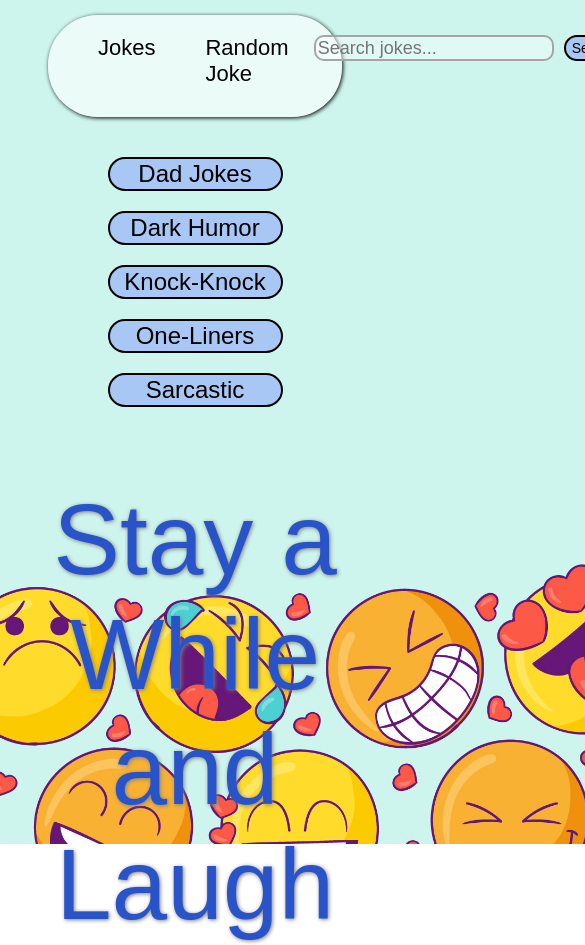
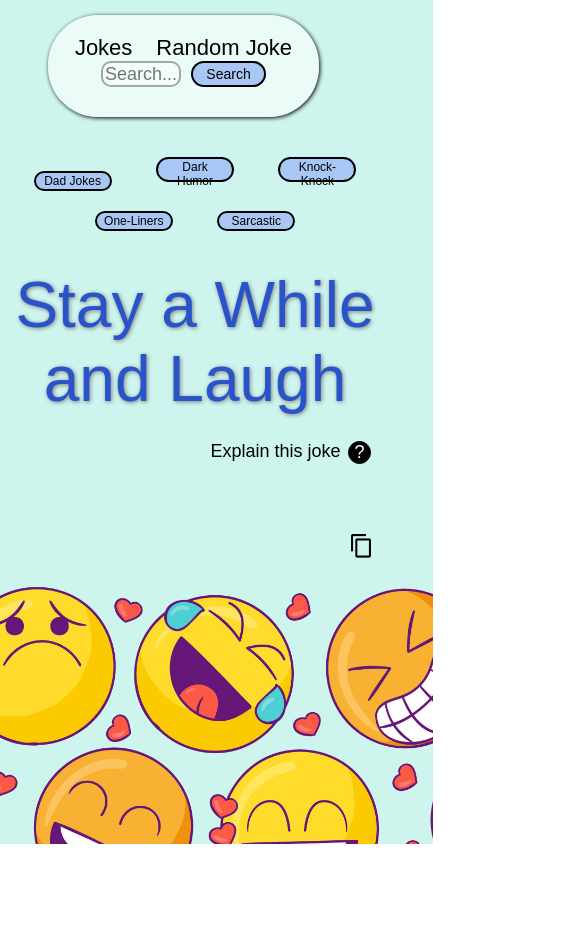
Before and after one commit to LawrenceRadburn/Random-Joke-Generator, a plain HTML site: page index.html in a window 390 px wide. Shown: the top 945 px of the page, 585 px wide, since content can reach past the window. Drawn offline with Linux system fonts and the light colour scheme; no server answers; a web font is replaced by a local one.

Commit message:
feat: add media queries for max 600px

```diff
--- a/index.html
+++ b/index.html
@@ -28,7 +28,7 @@
                         </ul>
                     </li>
                     <li id="generate-random-joke-page">Random Joke</li>
-                    <input type="text" placeholder="Search jokes...">
+                    <input type="text" placeholder="Search...">
                     <button>Search</button>
                 </ul>
             </nav>
--- a/styles.css
+++ b/styles.css
@@ -278,3 +278,51 @@
 #generate-random-joke-page:hover {
     opacity: .6;
 }
+
+@media only screen and (max-width: 600px) {
+    nav {
+        max-width: 90vw;
+    }
+
+    .home-nav {
+        flex-wrap: wrap;
+        justify-content: center;
+    }
+
+    .home-nav input {
+        width: 80px;
+    }
+
+    .nav-item:first-child {
+        margin: 0 12px;
+    }
+
+    .joke-types button {
+        font-size: 0.75rem;
+        max-height: 3vh;
+        max-width: 20vw;
+    }
+
+    .main {
+        margin-top: 2vh;
+        font-size: 4rem;
+    }
+
+    .joke-column {
+        margin: 3vh 0 0 0;
+        width: 90vw;
+    }
+
+    .explanation-title {
+        font-size: 1.75rem;
+    }
+
+    .explanation {
+        width: 90vw;
+        font-size: 1.5rem;
+    }
+
+    #generate-random-joke-page {
+        margin: 0 12px;
+    }
+}
```
